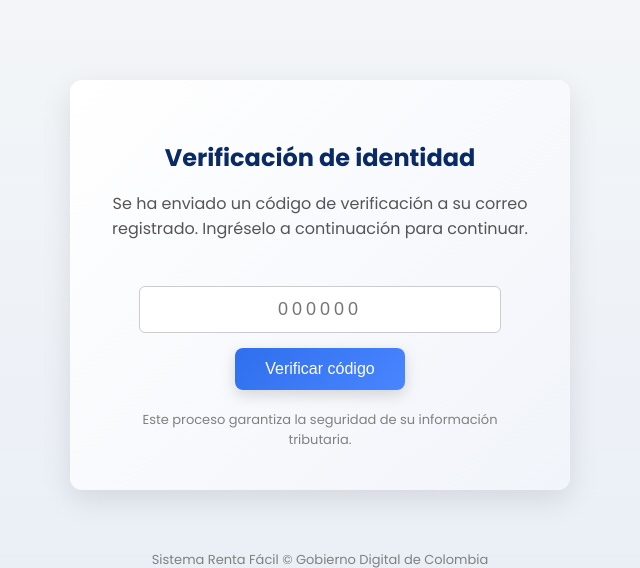
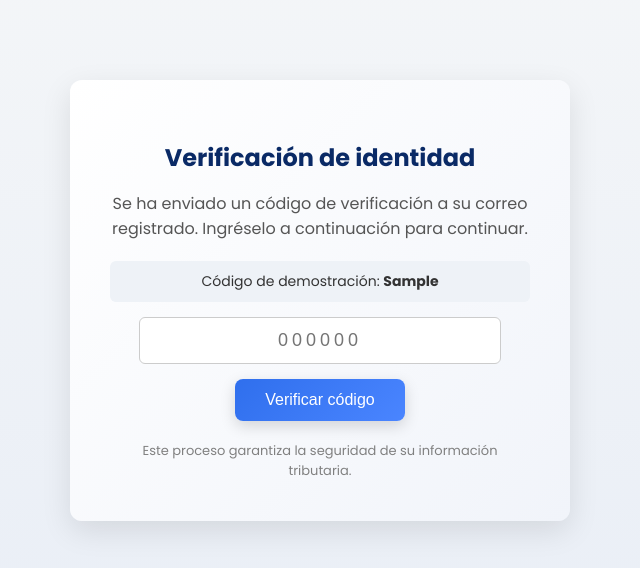
Before and after one commit to julianbaquero357/rentafacil-demo, a Flask app: template templates/verificar.html in a window 1280 px wide. Shown: the part 57-625 px from the top of the page, without its empty margins (320-960 px from the left). Run offline with Flask 3, Linux system fonts and the light colour scheme; the template is opened without the code that fills it: most values are stand-ins (such as "Sample title", 1, 10 or a date in 2020).

Commit message:
Update verificar.html

```diff
--- a/templates/verificar.html
+++ b/templates/verificar.html
@@ -41,7 +41,7 @@
 
         .card p {
             color: #555;
-            margin-bottom: 30px;
+            margin-bottom: 20px;
         }
 
         input {
@@ -72,6 +72,15 @@
             margin-top: 20px;
         }
 
+        .codigo-demo {
+            background: #eef2f7;
+            padding: 10px;
+            border-radius: 6px;
+            margin-top: 10px;
+            font-size: 14px;
+            color: #333;
+        }
+
         .footer {
             text-align: center;
             margin-top: 60px;
@@ -95,6 +104,13 @@
             Ingréselo a continuación para continuar.
         </p>
 
+        <!-- CÓDIGO DEMO SI FALLA EL CORREO -->
+        {% if codigo_demo %}
+        <div class="codigo-demo">
+            Código de demostración: <strong>{{ codigo_demo }}</strong>
+        </div>
+        {% endif %}
+
         <form action="/verificar" method="post">
             <input type="text" name="codigo" placeholder="000000" required>
             <br>
```
